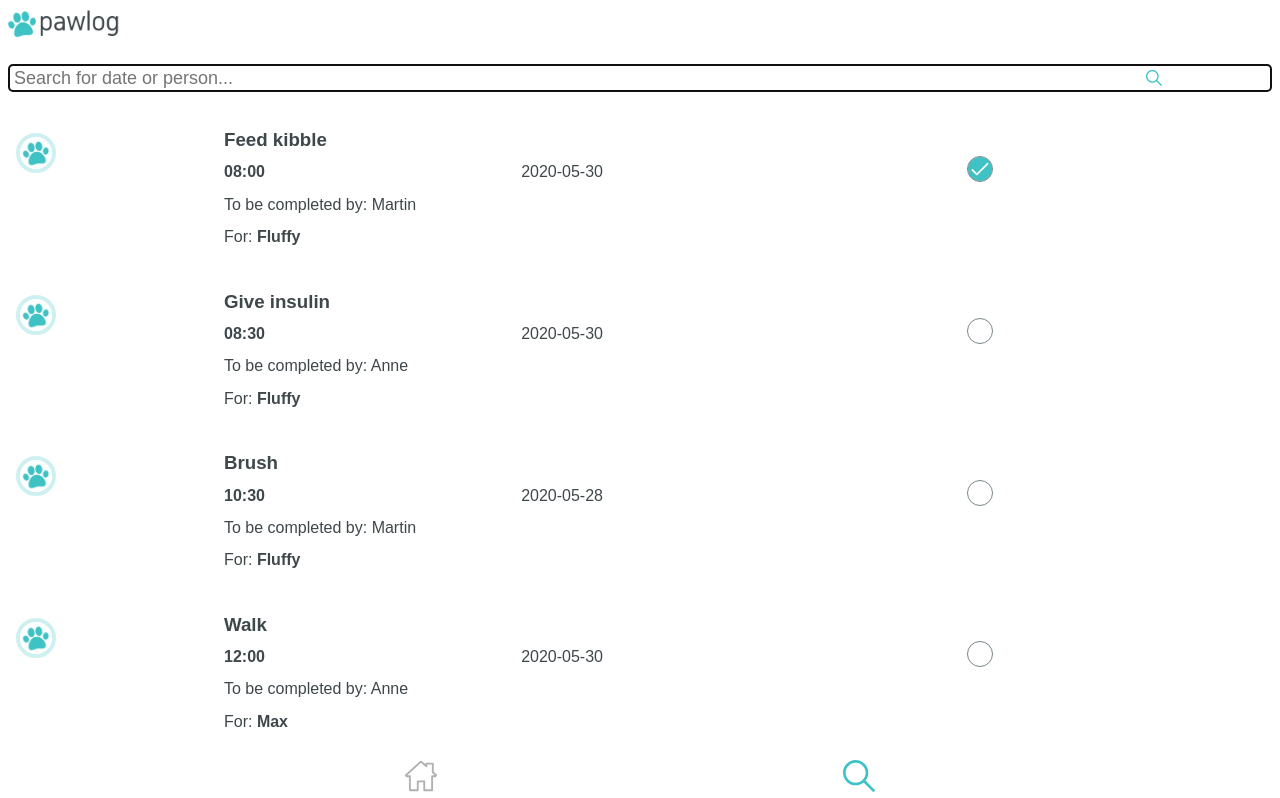
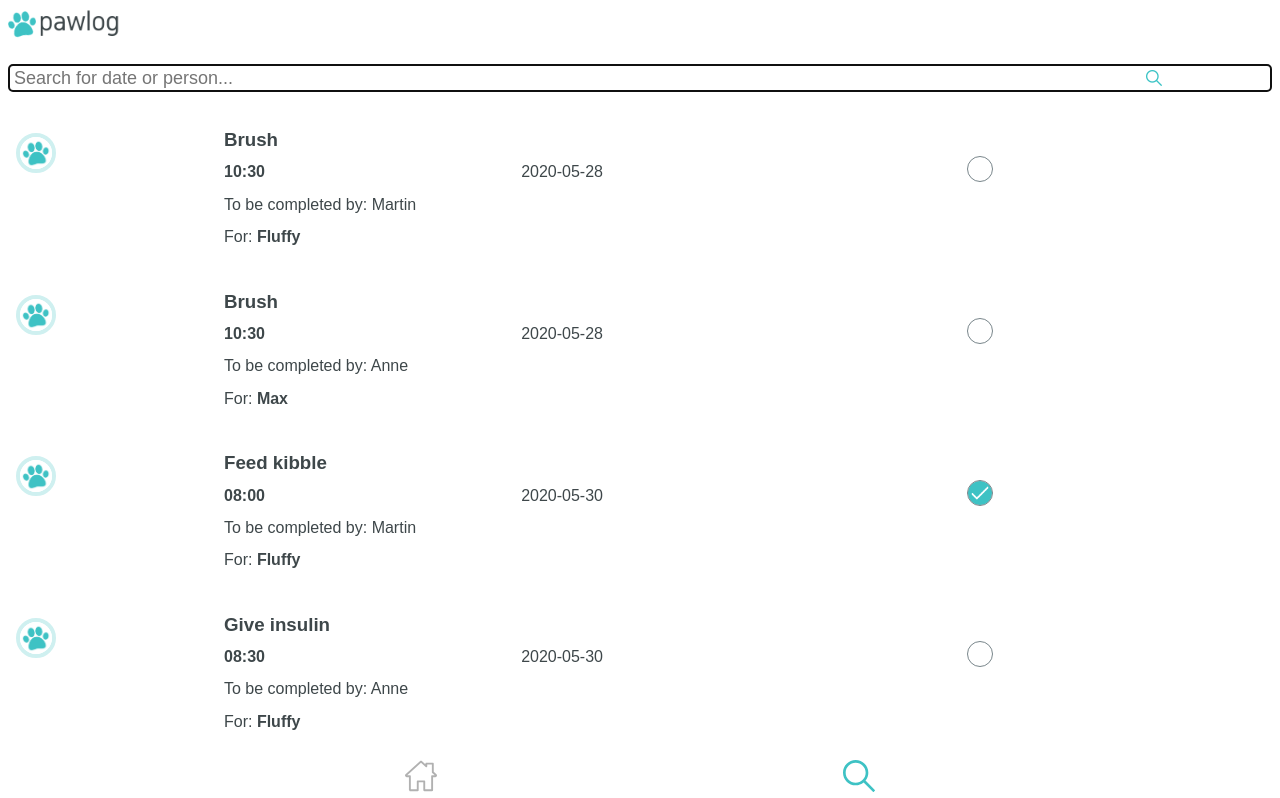
Before and after one commit to nikkypyra/capstone-project, a React (Create React App) app: page /filter in a window 1280 px wide. Shown: the top 798 px of the page. Built offline with nearby package versions, Linux system fonts and the light colour scheme.

Commit message:
fixed sort

```diff
--- a/src/components/FilteredList.js
+++ b/src/components/FilteredList.js
@@ -8,7 +8,9 @@ export default function TaskList({ filteredTasks }) {
       {filteredTasks
         .slice()
         .sort(
-          (taskA, taskB) => taskA.date > taskB.date && taskA.time > taskB.time
+          (taskA, taskB) =>
+            taskA.date.localeCompare(taskB.date) ||
+            taskA.time.localeCompare(taskB.time)
         )
         .map((todo) => (
           <section key={todo.id}>
--- a/src/components/TasksStyled.js
+++ b/src/components/TasksStyled.js
@@ -17,7 +17,9 @@ export default function TasksStyled({ pets, setPets, tasks }) {
       {todos
         .slice()
         .sort(
-          (taskA, taskB) => taskA.date > taskB.date && taskA.time > taskB.time
+          (taskA, taskB) =>
+            taskA.date.localeCompare(taskB.date) ||
+            taskA.time.localeCompare(taskB.time)
         )
         .map((todo) => (
           <section key={todo.id}>
```
